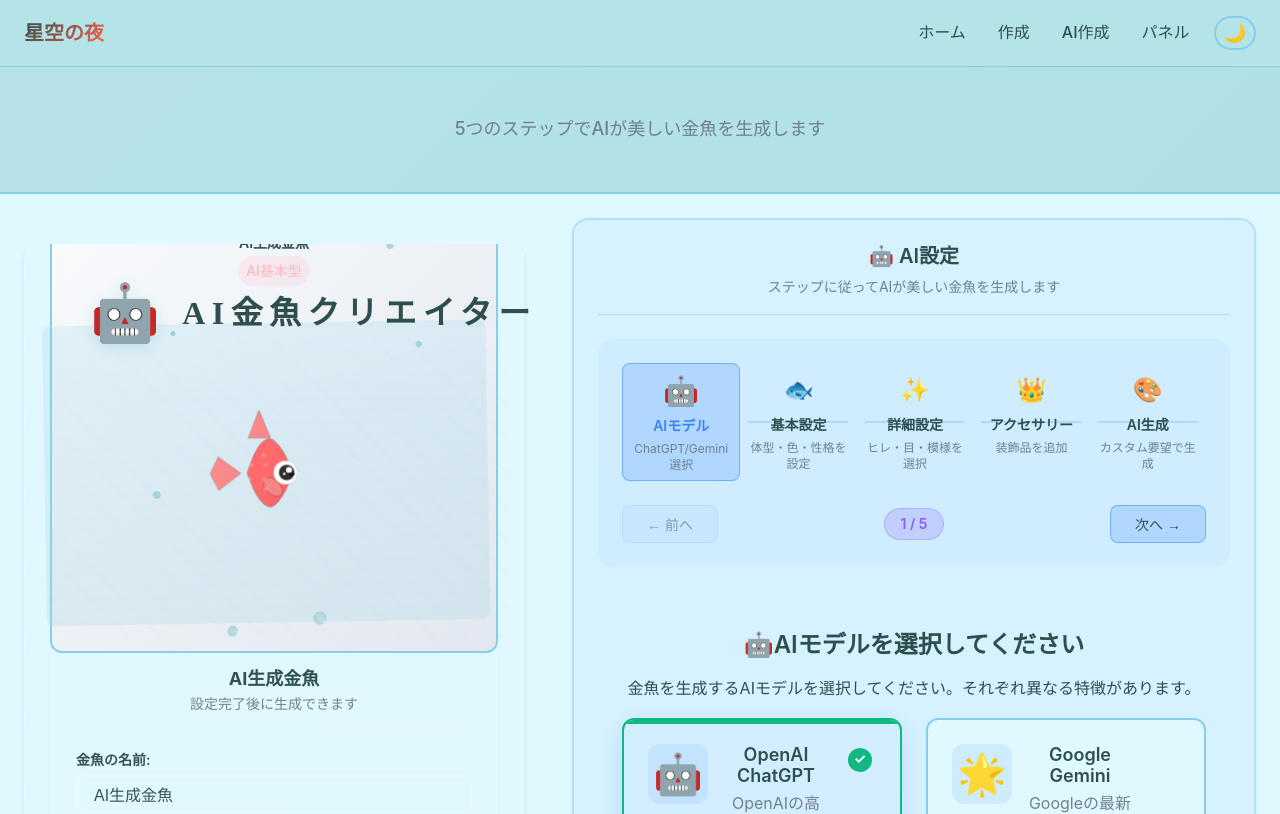
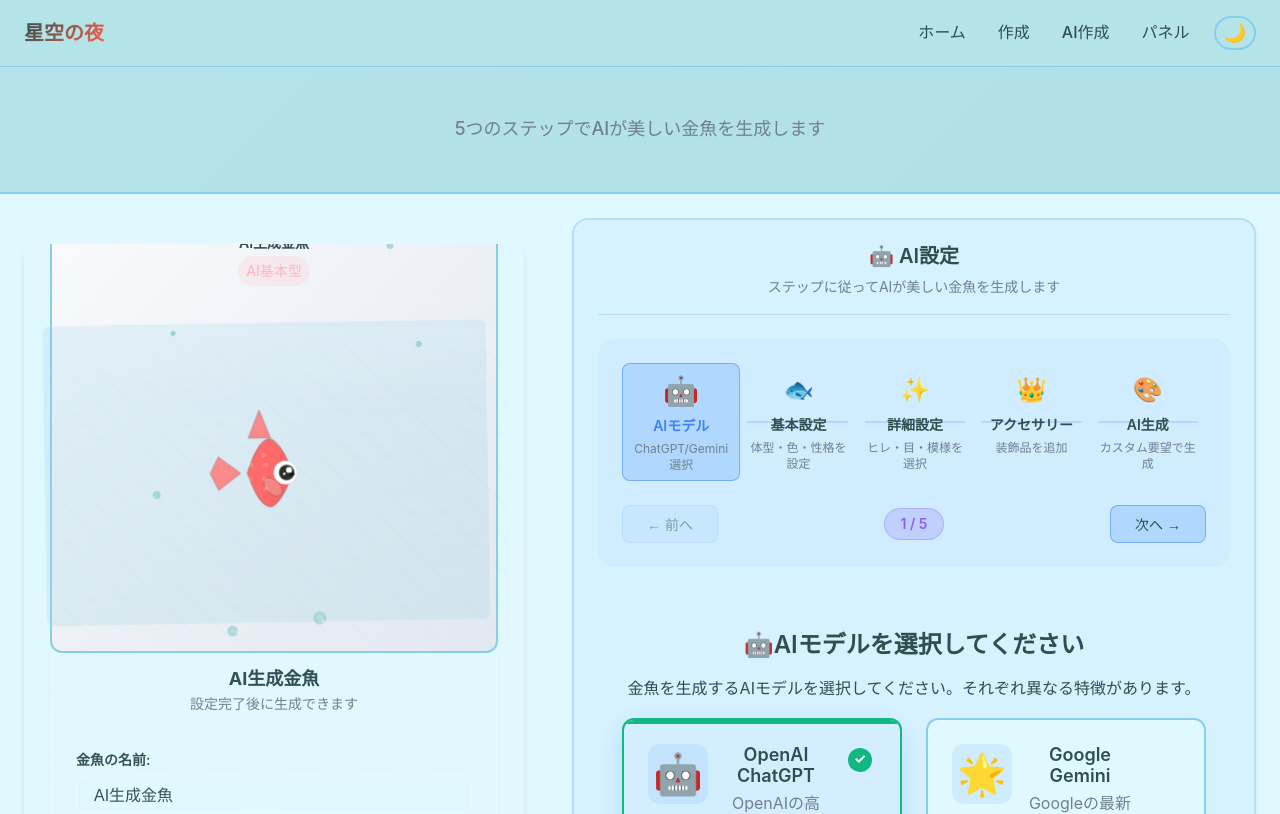
Before and after one commit to Hackathon-Project-2024-2025/CAMP-vol.9-StarryNight, a React (Vite) app: page /ai-create in a window 1280 px wide. Shown: the top 814 px of the page. Built offline with nearby package versions, Linux system fonts and the light colour scheme.

Commit message:
レイアウト修正

```diff
--- a/src/pages/AICreatePage/AICreatePage.tsx
+++ b/src/pages/AICreatePage/AICreatePage.tsx
@@ -371,10 +371,10 @@ export default function AICreatePage() {
     <Layout>
       <div className="ai-create-page">
         <header className="ai-page-header">
-          <h1 className="ai-page-title">
+          {/* <h1 className="ai-page-title">
             <span className="ai-title-icon">🤖</span>
             AI金魚クリエイター
-          </h1>
+          </h1> */}
           <p className="ai-page-description">
             5つのステップでAIが美しい金魚を生成します
           </p>
--- a/src/pages/CreatePage/CreatePage.tsx
+++ b/src/pages/CreatePage/CreatePage.tsx
@@ -123,7 +123,7 @@ export default function CreatePage() {
     <Layout>
       <div className="create-page">
         <header className="page-header">
-          <h1 className="page-title">🐠 魚デザイナー</h1>
+          {/* <h1 className="page-title">🐠 魚デザイナー</h1> */}
           <p className="page-description">あなただけのオリジナル金魚を作りましょう</p>
         </header>
 
--- a/src/pages/PanelPage/PanelPage.tsx
+++ b/src/pages/PanelPage/PanelPage.tsx
@@ -69,7 +69,7 @@ export default function PanelPage() {
     <Layout>
       <div className="panel-page">
         <header className="page-header">
-          <h1 className="page-title">🐠 みんなの金魚水槽</h1>
+          {/* <h1 className="page-title">🐠 みんなの金魚水槽</h1> */}
           <p className="page-description">
             作成した金魚たちが泳ぐ共有水槽です
           </p>
```
